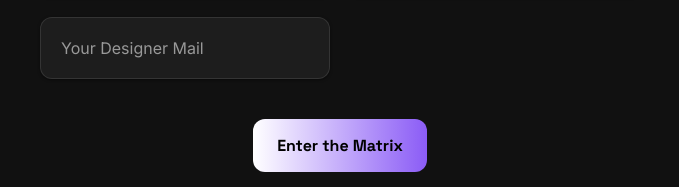
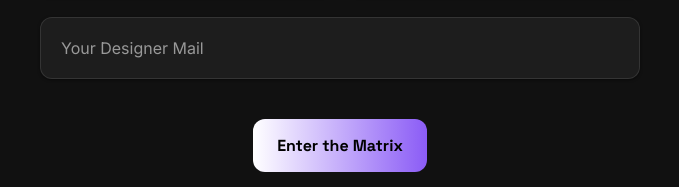
Before and after one commit to krishachawan/VibeMatrix, a plain HTML site: page index.html in a window 1280 px wide. Shown: the part 394-581 px from the top of the page, 300-979 px from the left. Drawn offline with nearby package versions, Linux system fonts and the light colour scheme.

Commit message:
added new layout

```diff
--- a/index.html
+++ b/index.html
@@ -184,6 +184,18 @@
         border-color: var(--accent-primary);
         outline: none;
         box-shadow: 0 0 0 3px rgba(255, 255, 255, 0.1);
+      }
+      /* Default (mobile-first) — email input takes full width */
+      #email-input {
+        grid-column: span 1;
+        width: 100%;
+      }
+
+      /* On larger screens — make email input span full row */
+      @media (min-width: 768px) {
+        #email-input {
+          grid-column: span 2;
+        }
       }
 
       /* Quiz Screen */
```
